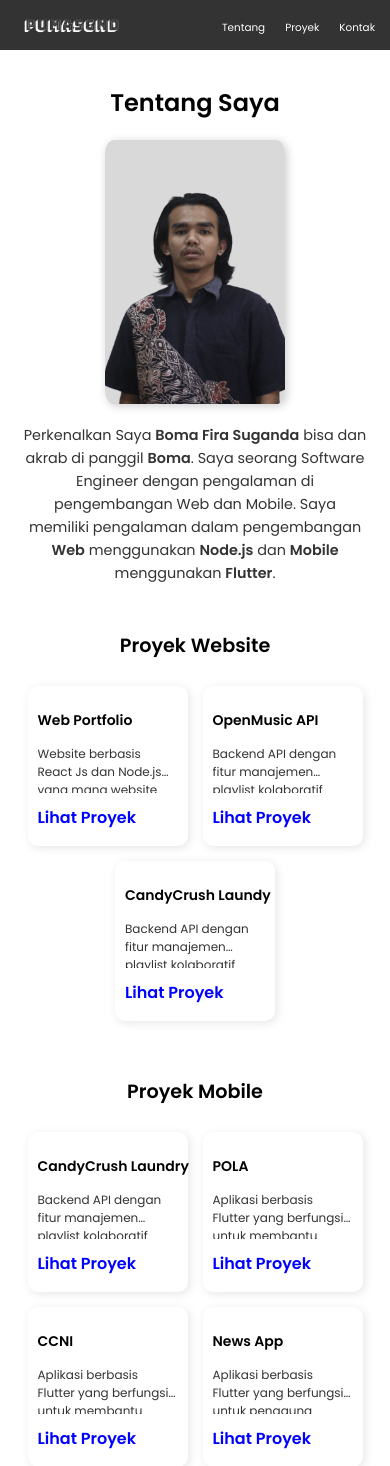
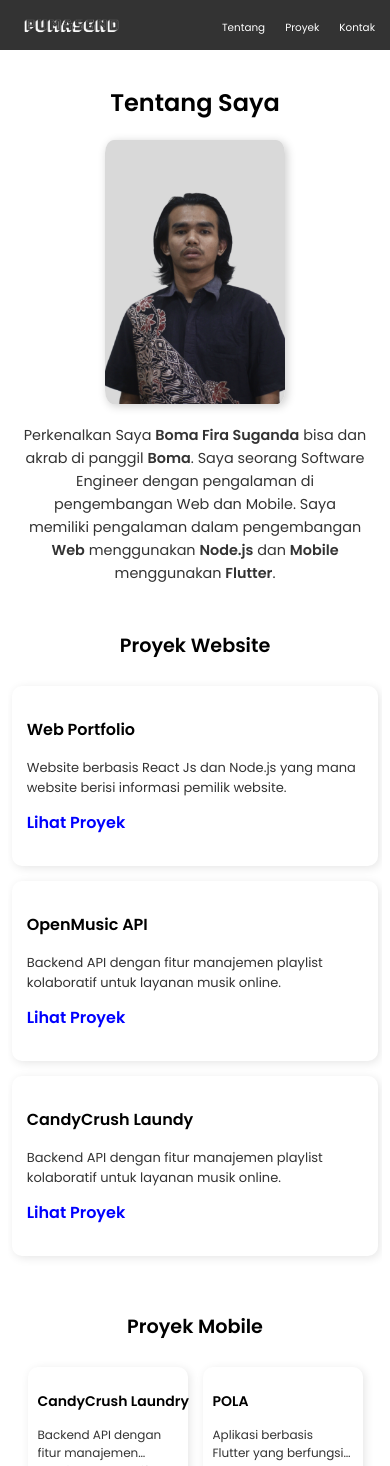
Before and after one commit to PumaSgnd/my-portfolio, a React (Create React App) app: page / in a window 390 px wide. Shown: the top 1466 px of the page. Built offline with nearby package versions, Linux system fonts and the light colour scheme.

Commit message:
Update Projects.css

```diff
--- a/src/css/Projects.css
+++ b/src/css/Projects.css
@@ -72,42 +72,41 @@
 
 @media (max-width: 768px) {
   #projects h2 {
-    padding-top: 30px; /* Kurangi padding untuk layar kecil */
-    font-size: 1.2rem; /* Ukuran heading lebih kecil */
+    padding-top: 30px;
+    font-size: 1.2rem;
   }
 
   .projects-container {
-    padding: 10px 15px; /* Kurangi padding samping */
-    gap: 15px; /* Jarak antar kartu lebih kecil */
+    padding: 10px 0;
+    overflow-x: auto;
+    display: flex;
+    flex-direction: row;
+    gap: 15px;
+    scroll-snap-type: x mandatory;
+    -webkit-overflow-scrolling: touch;
   }
 
   .project-card {
-    width: 160px; /* Lebar kartu lebih kecil di mobile */
-    min-height: 140px;
-    padding: 10px;
+    flex: 0 0 90%;
+    min-width: 90%;
+    padding: 15px;
+    border-radius: 10px;
+    scroll-snap-align: center;
+    box-shadow: 2px 2px 10px rgba(0, 0, 0, 0.1);
+    transition: transform 0.2s ease-in-out;
   }
 
   .project-card h3 {
-    font-size: 16px; /* Ukuran font heading lebih kecil */
+    font-size: 16px;
   }
 
   .project-card p {
-    font-size: 13px; /* Ukuran font paragraf lebih kecil */
-    height: 4em; /* Kurangi tinggi teks untuk kesesuaian */
-    -webkit-line-clamp: 2; /* Kurangi jumlah baris */
+    font-size: 13px;
+    height: auto;
+    -webkit-line-clamp: 2;
+  }
+
+  .projects-container::-webkit-scrollbar {
+    display: none; /* Hilangkan scrollbar */
   }
 }
-
-@media (max-width: 480px) {
-  .project-card {
-    width: 140px; /* Lebih kecil lagi untuk layar sangat kecil */
-  }
-
-  .project-card h3 {
-    font-size: 14px;
-  }
-
-  .project-card p {
-    font-size: 12px;
-  }
-}
```
